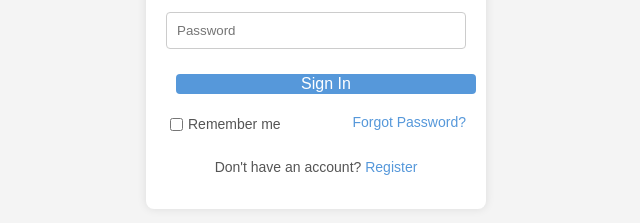
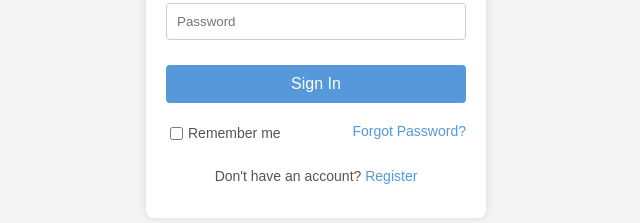
Before and after one commit to angeelrr/angeelrr.github.io, a plain HTML site: page login/index.html in a window 1280 px wide. Shown: the part 359-582 px from the top of the page, without its empty margins (324-964 px from the left). Drawn offline with Linux system fonts and the light colour scheme.

Commit message:
Update login.css

```diff
--- a/styles/login.css
+++ b/styles/login.css
@@ -45,13 +45,13 @@ body {
 .login-button {
   background-color: #5698da;
   color: #fff;
-  padding: 10px 0p 0p 10px;
+  padding: 10px;
   border: none;
   border-radius: 4px;
   cursor: pointer;
   font-size: 16px;
   width: 100%;
-  margin: 10px 10px;
+  margin: 10px 0px;
   transition: background-color 0.2s ease, border-color 0.3s ease;
 }
 
```
